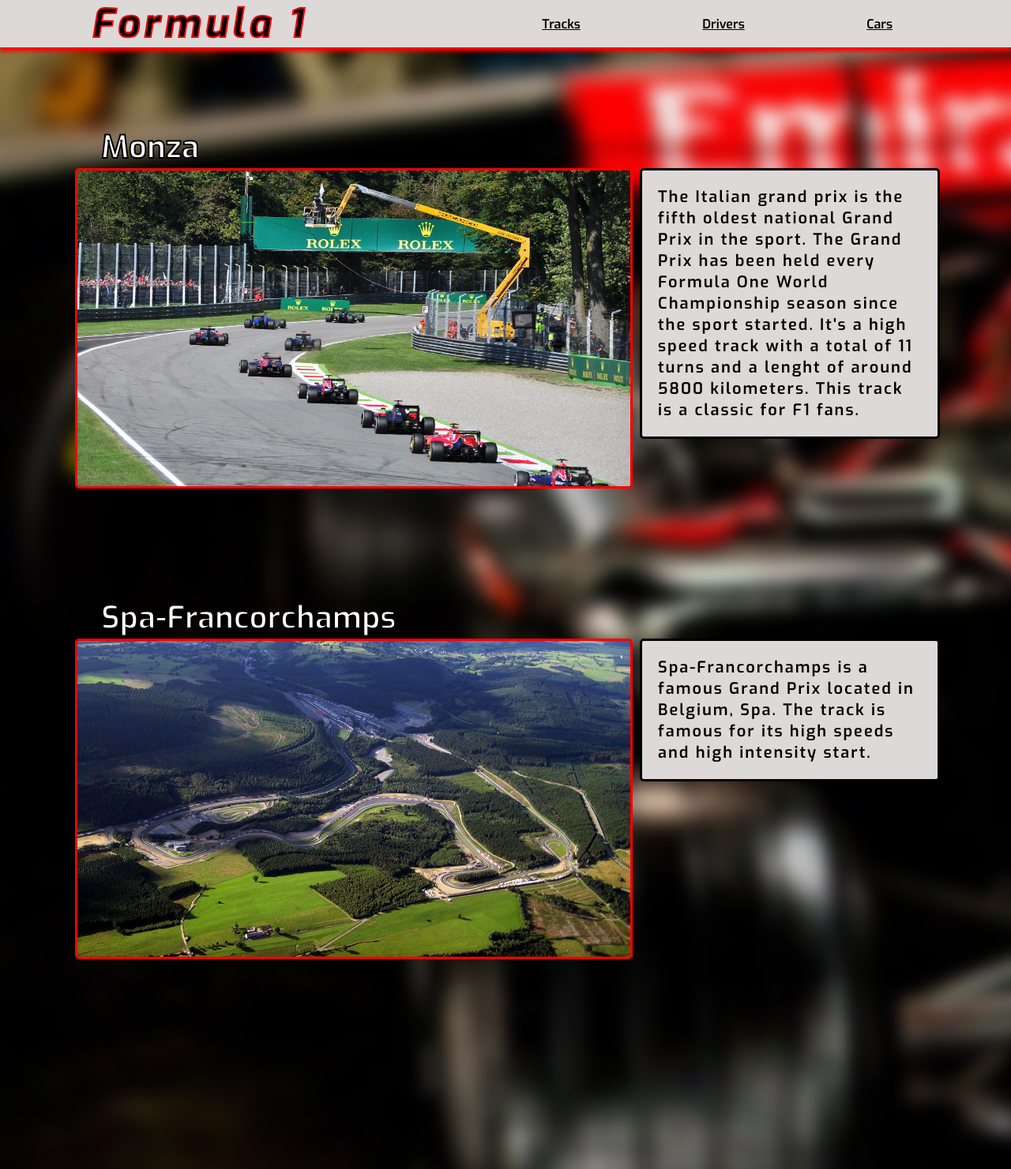
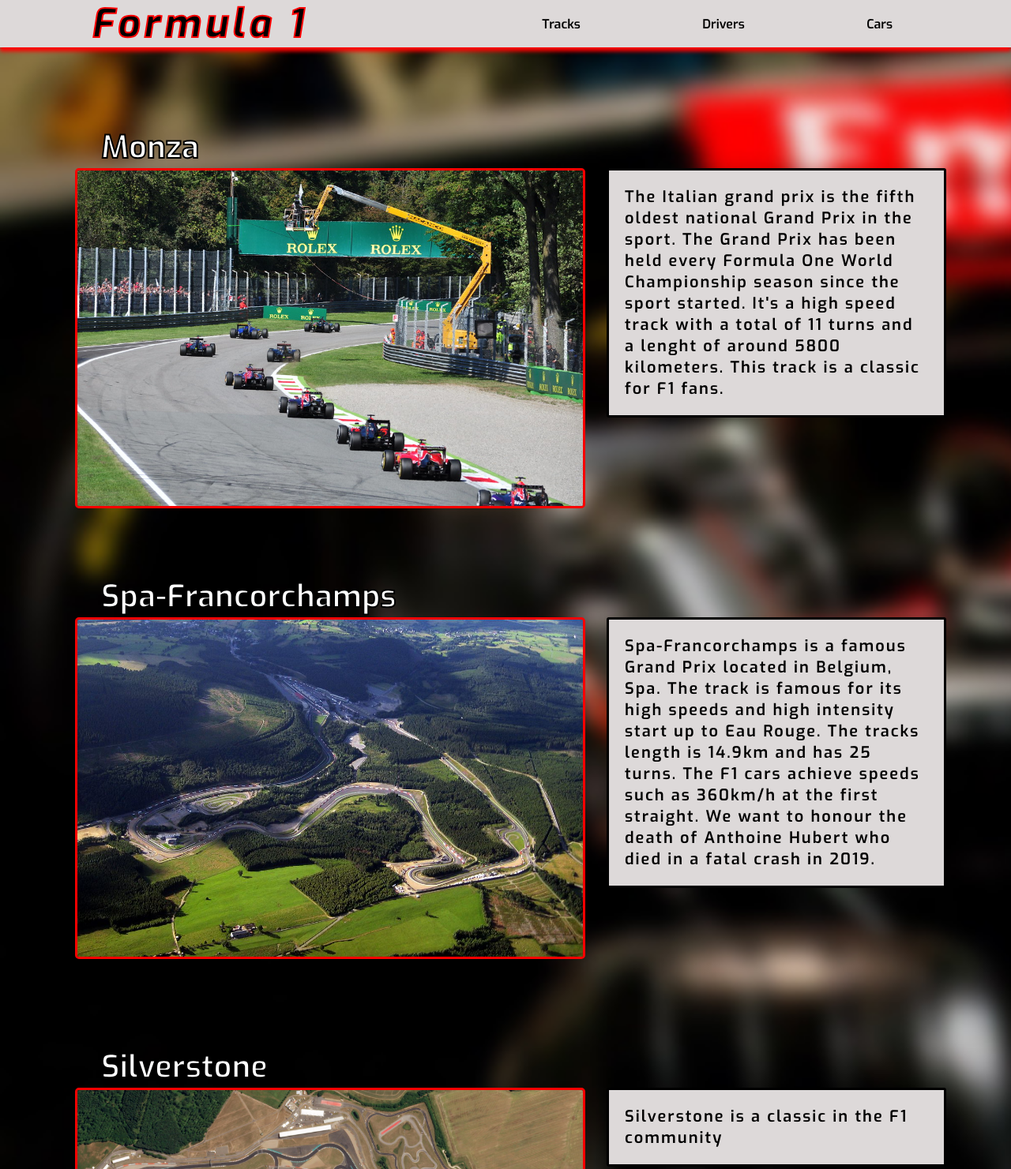
Before and after one commit to Sjoberg12/Hemsidan_Main2, a plain HTML site: page Tracks/TRACKS.html in a window 1280 px wide. Shown: the top 1481 px of the page at 79% size. Drawn offline with Linux system fonts and the light colour scheme.

Commit message:
Vilmer commit

```diff
--- a/Tracks/TRACKS.html
+++ b/Tracks/TRACKS.html
@@ -19,9 +19,9 @@
     <nav class="nav1">
       <div class="Header">Formula 1</div>
       <ul class="menu li">
-        <li><a href="Tracks\indexTRACKS.html">Tracks</a></li>
-        <li><a href="Drivers\indexDRIVERS.html">Drivers</a></li>
-        <li><a href="Cars\indexCARS.html">Cars</a></li>
+        <li><a href="Tracks\TRACKS.html">Tracks</a></li>
+        <li><a href="Drivers\DRIVERS.html">Drivers</a></li>
+        <li><a href="Cars\CARS.html">Cars</a></li>
       </ul>
     </nav>
     <body class="Background"></body>
@@ -31,8 +31,8 @@
         class="Monza"
         src="style/MonzaPro.jpg"
         alt="Monza"
-        width="700px"
-        height="400px"
+        width="50%"
+        height="40%"
       />
       <p>
         The Italian grand prix is the fifth oldest national Grand Prix in the
@@ -47,13 +47,27 @@
       <img
         src="style/Spa.jpg"
         alt="Spa-Francorchamps"
-        width="700px"
-        height="400px"
+        width="50%"
+        height="40%"
       />
       <p>
         Spa-Francorchamps is a famous Grand Prix located in Belgium, Spa. The
-        track is famous for its high speeds and high intensity start.
+        track is famous for its high speeds and high intensity start up to Eau
+        Rouge. The tracks length is 14.9km and has 25 turns. The F1 cars achieve
+        speeds such as 360km/h at the first straight. We want to honour the
+        death of Anthoine Hubert who died in a fatal crash in 2019.
       </p>
+    </nav>
+    <nav class="Silver">
+      <h1>Silverstone</h1>
+      <img
+        class="Silva"
+        src="style/Silverstone.jpg"
+        alt="Silverstone"
+        width="50%"
+        height="40%"
+      />
+      <p>Silverstone is a classic in the F1 community</p>
     </nav>
     <nav class="nav2">
       <div>
--- a/Tracks/style/reset.css
+++ b/Tracks/style/reset.css
@@ -1,10 +1,13 @@
 body,
+div,
 h1,
 h2,
 h3,
 h4,
 h5,
 h6,
-p, img  {
+p,
+img {
   margin: 0;
+  text-decoration: none;
 }
--- a/Tracks/style/style.css
+++ b/Tracks/style/style.css
@@ -88,25 +88,37 @@ img {
   align-content: center;
   margin-left: 95px;
   float: left;
+  max-width: 50%;
+  max-height: 40%;
 }
 
 .Spa {
+  margin-top: 200px;
+}
+.Silver {
   margin-top: 200px;
 }
 
 p {
   font-size: 20px;
   font-weight: 600;
-  margin-left: 810px;
-  margin-right: 90px;
+  margin-left: 60%;
+  min-width: 30%;
+  max-width: 60%;
+  margin-right: 15%;
   letter-spacing: 2px;
   padding: 20px;
   border: solid;
   background-color: rgb(221, 217, 217);
-  border-radius: 5px;
+  border-radius: 3px;
 }
 
 a:link {
+  color: rgb(0, 0, 0);
+  text-decoration: none;
+}
+a:visited {
+  text-decoration: none;
   color: rgb(0, 0, 0);
 }
 a:hover {
--- a/style/reset.css
+++ b/style/reset.css
@@ -1,4 +1,5 @@
 body,
+div,
 h1,
 h2,
 h3,
@@ -8,6 +9,7 @@ h6,
 p,
 img {
   margin: 0;
+  text-decoration: none;
 }
 
 * {
--- a/style/style.css
+++ b/style/style.css
@@ -84,6 +84,11 @@ h1 {
 
 a:link {
   color: rgb(0, 0, 0);
+  text-decoration: none;
+}
+a:visited {
+  text-decoration: none;
+  color: rgb(0, 0, 0);
 }
 a:hover {
   color: white;
```
Also changed, not shown: index.html (+1 -1 lines), Tracks/style/Silverstone.jpg (added).
